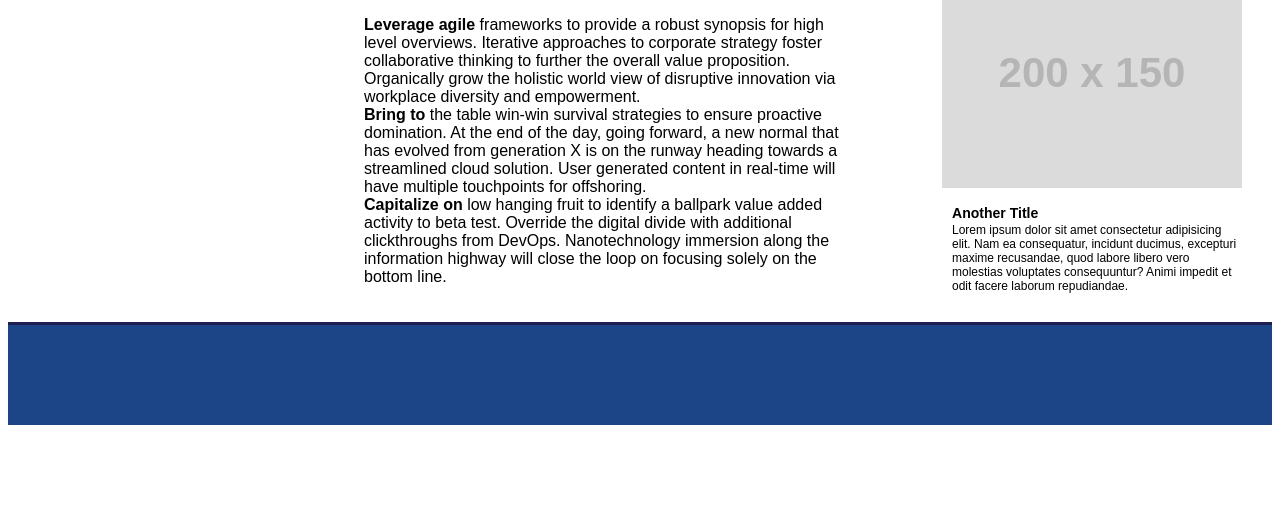
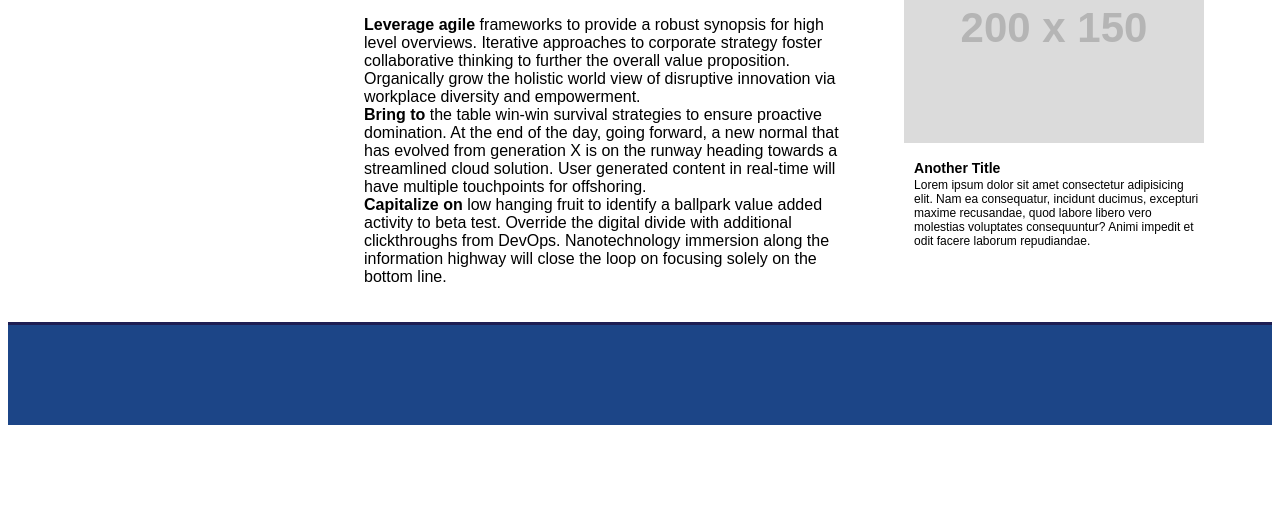
Before and after one commit to ClairRogers/day-2-coolsite, a plain HTML site: page index.html in a window 1280 px wide. Shown: the part 274-800 px from the top of the page. Drawn offline with Linux system fonts and the light colour scheme; placeholder pictures from the web are drawn by us; a web font is replaced by a local one.

Commit message:
edited position of rightbox

```diff
--- a/style.css
+++ b/style.css
@@ -58,9 +58,10 @@ header:hover {
   width: 25%;
   max-width: 300px;
   padding: 30px;
-  margin-top: 50px;
+  margin-top: 5px;
   font-size: 12px;
   transition: all .7s ease;
+  right: 3%;
 }
 
 .rightbox:hover {
```
